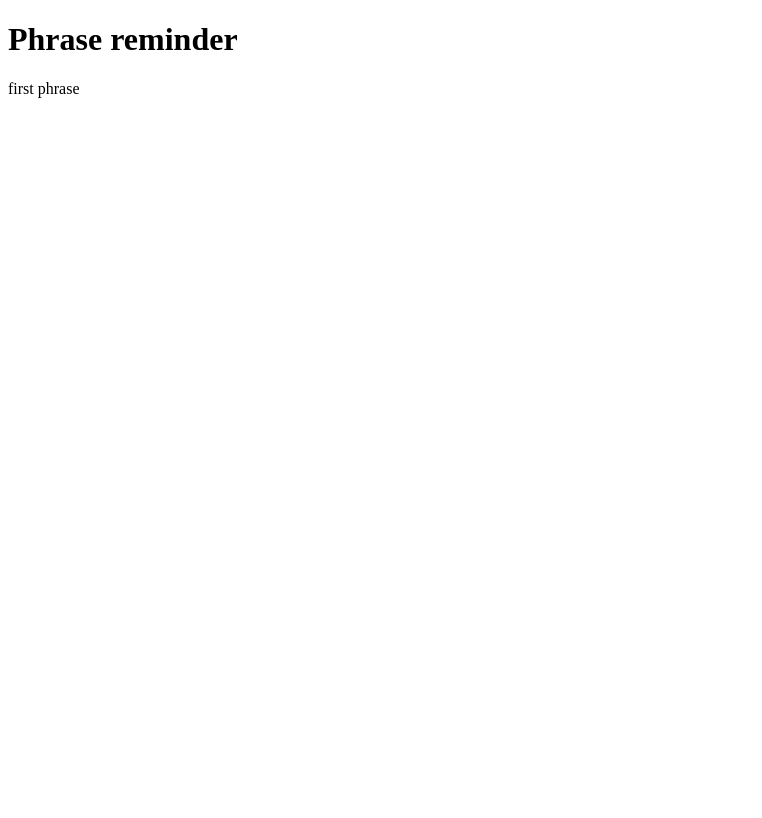
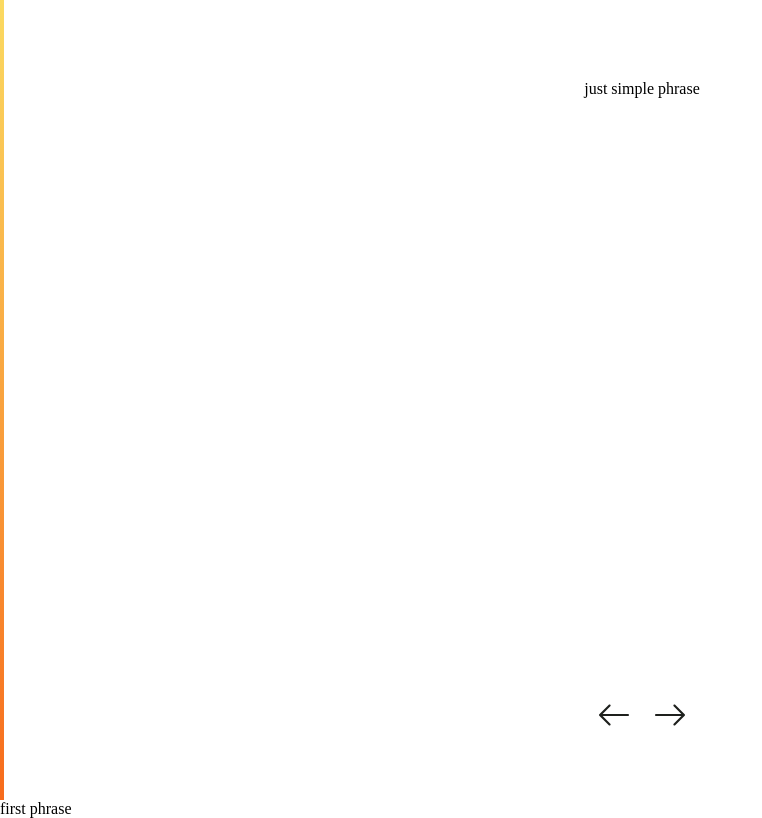
Before and after one commit to dbl7/phrase-reminder, a website built with webpack: page src/index.html in a window 1280 px wide. Shown: the whole page, without its empty margins (0-762 px from the left). Built offline with nearby package versions, Linux system fonts and the light colour scheme.

Commit message:
Add template for phrases

```diff
--- a/package.json
+++ b/package.json
@@ -18,7 +18,10 @@
   },
   "homepage": "https://github.com/dbl7/phrase-reminder#readme",
   "devDependencies": {
+    "css-loader": "^2.1.1",
+    "file-loader": "^3.0.1",
     "html-webpack-plugin": "^3.2.0",
+    "style-loader": "^0.23.1",
     "ts-loader": "^6.0.1",
     "typescript": "^3.4.5",
     "webpack": "^4.32.2",
--- a/src/app.ts
+++ b/src/app.ts
@@ -1,3 +1,5 @@
+import './assets/style.css';
+
 import { PhraseRemider } from './phrase-reminder';
 
 const phraseReminder = new PhraseRemider();
--- /dev/null
+++ b/src/assets/style.css
@@ -0,0 +1,47 @@
+html,
+body,
+main {
+    height: 100%;
+    margin: 0;
+}
+
+main {
+    display: grid;
+    grid-template-columns: 4px auto;
+}
+
+.side {
+    background: linear-gradient(to bottom, #fbda61, #f76b1c);
+}
+
+.phrase-reminder {
+    display: grid;
+    grid-template-rows: auto 100px;
+    justify-items: center;
+}
+
+.phrase {
+    text-align: center;
+    padding: 80px 16px;
+}
+
+.switch-phrase {
+    background-color: transparent;
+    padding: 0;
+    border: 0;
+    outline: none;
+    background-image: url('./images/right-arrow.svg');
+    background-repeat: no-repeat;
+    width: 37px;
+    height: 30px;
+}
+
+.switch-buttons {
+    display: flex;
+    justify-content: space-between;
+    width: 100px;
+}
+
+.prev-phrase {
+    transform: rotate(180deg);
+}
--- a/src/index.html
+++ b/src/index.html
@@ -6,7 +6,14 @@
         <meta http-equiv="X-UA-Compatible" content="ie=edge">
         <title>Phrase reminder</title>
     </head>
-<body>
-    <h1>Phrase reminder</h1>
-</body>
+    <main>
+        <div class="side"></div>
+        <div class="phrase-reminder">
+            <div class="phrase">just simple phrase</div>
+            <div class="switch-buttons">
+                <button class="switch-phrase prev-phrase"></button>
+                <button class="switch-phrase"></button>
+            </div>
+        </div>
+    </main>
 </html>
--- a/webpack.config.js
+++ b/webpack.config.js
@@ -18,6 +18,14 @@ module.exports = {
                 test: /\.ts$/,
                 use: 'ts-loader',
             },
+            {
+                test: /\.css$/,
+                use: ['style-loader', 'css-loader'],
+            },
+            {
+                test: /\.svg$/,
+                use: 'file-loader',
+            },
         ],
     },
 
```
Also changed, not shown: src/assets/images/right-arrow.svg (added), 1 other file. Lines whose indentation alone changed are shown as unchanged.
